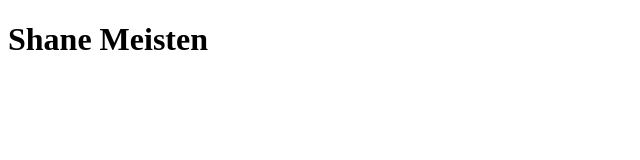
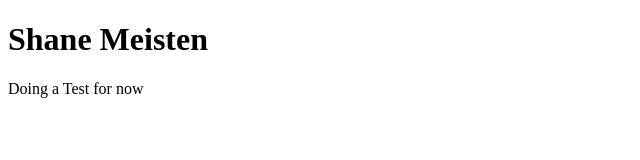
Before and after one commit to ShaneMeisten/ShaneMeisten.github.io, a plain HTML site: page index.html in a window 1280 px wide. Shown: the whole page, without its empty margins (0-640 px from the left). Drawn offline with Linux system fonts and the light colour scheme.

Commit message:
Added a sentence to the website

```diff
--- a/index.html
+++ b/index.html
@@ -5,5 +5,6 @@
   </head>
   <body>
     <h1>Shane Meisten</h1>
+    <p> Doing a Test for now</p>
   </body>
 </html>
```
